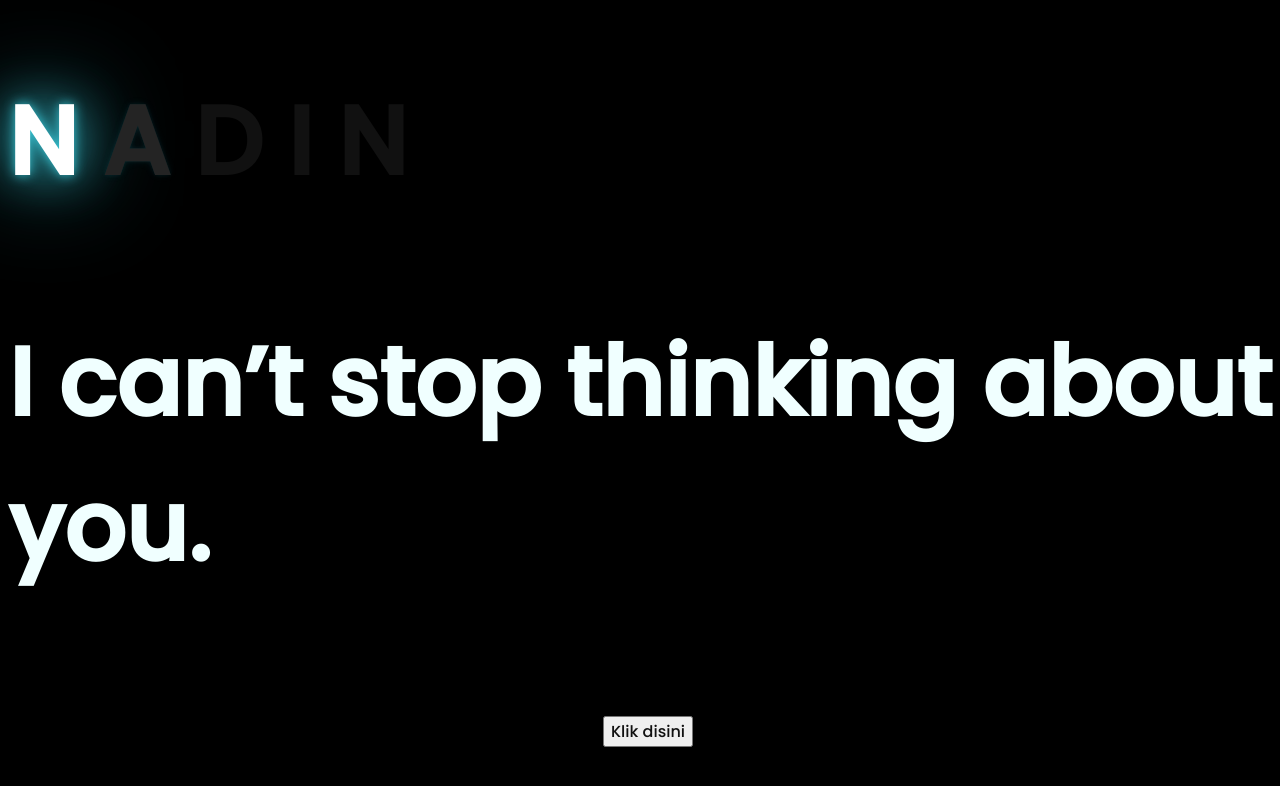
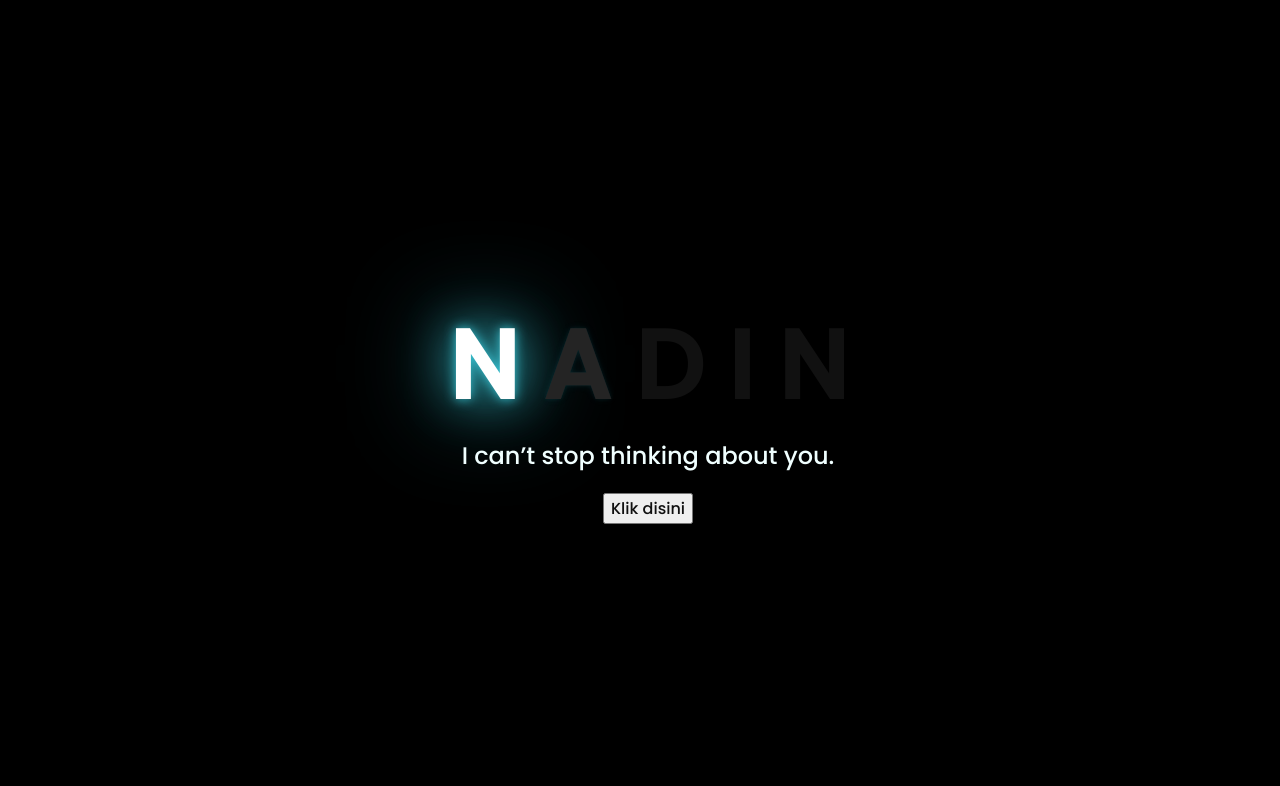
Before and after one commit to Indra174/Indra174.github.io, a plain HTML site: page index.html in a window 1280 px wide. Drawn offline with Linux system fonts and the light colour scheme.

Commit message:
Update index.html

```diff
--- a/index.html
+++ b/index.html
@@ -16,10 +16,10 @@
         <span>D</span>
         <span>I</span>
         <span>N</span>
-        <p>I can’t stop thinking about you.</p>
+
     </div>
     <div class="description">
-        <span></span>
+        <span>I can’t stop thinking about you.</span>
     </div>
     <div class="button">
         <button>
```
